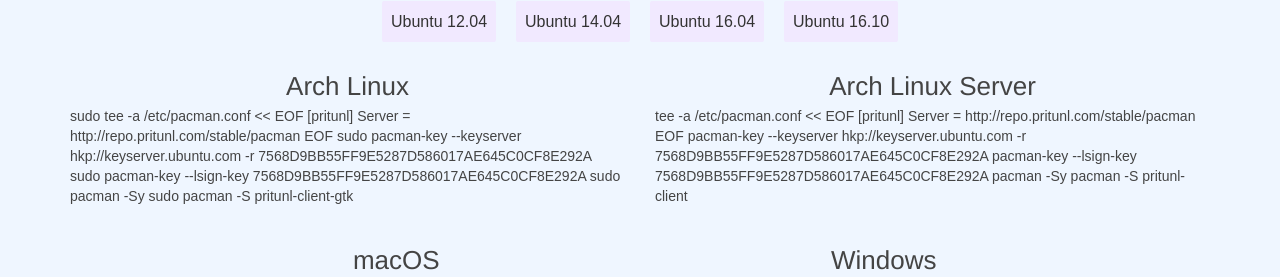
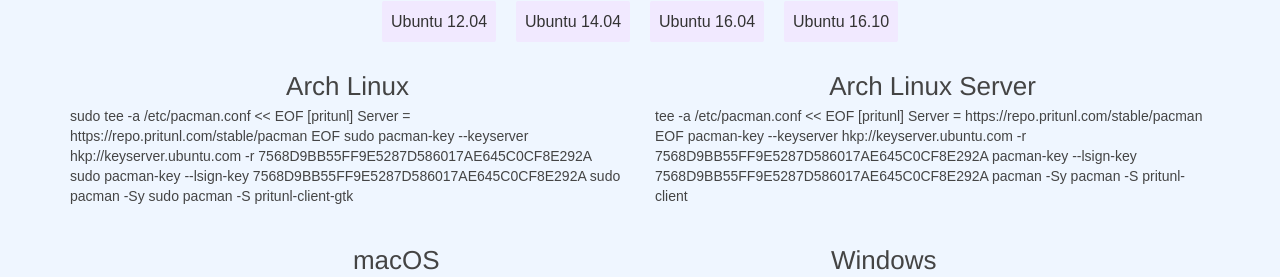
Before and after one commit to pritunl/client.pritunl.github.io, a Jekyll site: the page built from index.html, in a window 1280 px wide and 900 px high, scrolled down 2793 px. Shown: the part 350-627 px from the top of the window. Built offline with Jekyll 4.4.1, drawn with Linux system fonts in a browser that asks for light colours; nearby versions of some CDN libraries; some web fonts are replaced; comment, search, counter and statistics services are not loaded; some of the changed lines change nothing that is shown.

Commit message:
Update repo urls

```diff
--- a/index.html
+++ b/index.html
@@ -106,7 +106,7 @@
           <h3 class="title text-center">Arch Linux</h3>
           <div class="editor bash">sudo tee -a /etc/pacman.conf &lt;&lt; EOF
 [pritunl]
-Server = http://repo.pritunl.com/stable/pacman
+Server = https://repo.pritunl.com/stable/pacman
 EOF
 
 sudo pacman-key --keyserver hkp://keyserver.ubuntu.com -r 7568D9BB55FF9E5287D586017AE645C0CF8E292A
@@ -118,7 +118,7 @@
           <h3 class="title text-center">Arch Linux Server</h3>
           <div class="editor bash">tee -a /etc/pacman.conf &lt;&lt; EOF
 [pritunl]
-Server = http://repo.pritunl.com/stable/pacman
+Server = https://repo.pritunl.com/stable/pacman
 EOF
 
 pacman-key --keyserver hkp://keyserver.ubuntu.com -r 7568D9BB55FF9E5287D586017AE645C0CF8E292A
@@ -131,7 +131,7 @@
           <div class="editor bash">sudo tee -a /etc/yum.repos.d/pritunl.repo &lt;&lt; EOF
 [pritunl]
 name=Pritunl Stable Repository
-baseurl=http://repo.pritunl.com/stable/yum/centos/7/
+baseurl=https://repo.pritunl.com/stable/yum/centos/7/
 gpgcheck=1
 enabled=1
 EOF
@@ -145,7 +145,7 @@
           <div class="editor bash">sudo tee -a /etc/yum.repos.d/pritunl.repo &lt;&lt; EOF
 [pritunl]
 name=Pritunl Stable Repository
-baseurl=http://repo.pritunl.com/stable/yum/centos/7/
+baseurl=https://repo.pritunl.com/stable/yum/centos/7/
 gpgcheck=1
 enabled=1
 EOF
@@ -157,7 +157,7 @@
         <div class="item col-md-6 col-sm-12 col-xs-12 install-debian-jessie">
           <h3 class="title text-center">Debian</h3>
           <div class="editor bash">sudo tee -a /etc/apt/sources.list.d/pritunl.list &lt;&lt; EOF
-deb http://repo.pritunl.com/stable/apt jessie main
+deb https://repo.pritunl.com/stable/apt jessie main
 EOF
 
 sudo apt-key adv --keyserver hkp://keyserver.ubuntu.com --recv 7568D9BB55FF9E5287D586017AE645C0CF8E292A
@@ -167,7 +167,7 @@
         <div class="item col-md-6 col-sm-12 col-xs-12 install-debian-jessie">
           <h3 class="title text-center">Debian Server</h3>
           <div class="editor bash">sudo tee -a /etc/apt/sources.list.d/pritunl.list &lt;&lt; EOF
-deb http://repo.pritunl.com/stable/apt jessie main
+deb https://repo.pritunl.com/stable/apt jessie main
 EOF
 
 sudo apt-key adv --keyserver hkp://keyserver.ubuntu.com --recv 7568D9BB55FF9E5287D586017AE645C0CF8E292A
@@ -178,7 +178,7 @@
           <h3 class="title text-center">Antergos</h3>
           <div class="editor bash">sudo tee -a /etc/pacman.conf &lt;&lt; EOF
 [pritunl]
-Server = http://repo.pritunl.com/stable/pacman
+Server = https://repo.pritunl.com/stable/pacman
 EOF
 
 sudo pacman-key --keyserver hkp://keyserver.ubuntu.com -r 7568D9BB55FF9E5287D586017AE645C0CF8E292A
@@ -191,7 +191,7 @@
         <div class="item col-md-6 col-sm-12 col-xs-12 install-ubuntu-precise">
           <h3 class="title text-center">Ubuntu</h3>
           <div class="editor bash">sudo tee -a /etc/apt/sources.list.d/pritunl.list &lt;&lt; EOF
-deb http://repo.pritunl.com/stable/apt precise main
+deb https://repo.pritunl.com/stable/apt precise main
 EOF
 
 sudo apt-key adv --keyserver hkp://keyserver.ubuntu.com --recv 7568D9BB55FF9E5287D586017AE645C0CF8E292A
@@ -201,7 +201,7 @@
         <div class="item col-md-6 col-sm-12 col-xs-12 install-ubuntu-precise">
           <h3 class="title text-center">Ubuntu Server</h3>
           <div class="editor bash">sudo tee -a /etc/apt/sources.list.d/pritunl.list &lt;&lt; EOF
-deb http://repo.pritunl.com/stable/apt precise main
+deb https://repo.pritunl.com/stable/apt precise main
 EOF
 
 sudo apt-key adv --keyserver hkp://keyserver.ubuntu.com --recv 7568D9BB55FF9E5287D586017AE645C0CF8E292A
@@ -211,7 +211,7 @@
         <div class="item col-md-6 col-sm-12 col-xs-12 install-ubuntu-trusty">
           <h3 class="title text-center">Ubuntu</h3>
           <div class="editor bash">sudo tee -a /etc/apt/sources.list.d/pritunl.list &lt;&lt; EOF
-deb http://repo.pritunl.com/stable/apt trusty main
+deb https://repo.pritunl.com/stable/apt trusty main
 EOF
 
 sudo apt-key adv --keyserver hkp://keyserver.ubuntu.com --recv 7568D9BB55FF9E5287D586017AE645C0CF8E292A
@@ -221,7 +221,7 @@
         <div class="item col-md-6 col-sm-12 col-xs-12 install-ubuntu-trusty">
           <h3 class="title text-center">Ubuntu Server</h3>
           <div class="editor bash">sudo tee -a /etc/apt/sources.list.d/pritunl.list &lt;&lt; EOF
-deb http://repo.pritunl.com/stable/apt trusty main
+deb https://repo.pritunl.com/stable/apt trusty main
 EOF
 
 sudo apt-key adv --keyserver hkp://keyserver.ubuntu.com --recv 7568D9BB55FF9E5287D586017AE645C0CF8E292A
@@ -231,7 +231,7 @@
         <div class="item col-md-6 col-sm-12 col-xs-12 install-ubuntu-xenial">
           <h3 class="title text-center">Ubuntu</h3>
           <div class="editor bash">sudo tee -a /etc/apt/sources.list.d/pritunl.list &lt;&lt; EOF
-deb http://repo.pritunl.com/stable/apt xenial main
+deb https://repo.pritunl.com/stable/apt xenial main
 EOF
 
 sudo apt-key adv --keyserver hkp://keyserver.ubuntu.com --recv 7568D9BB55FF9E5287D586017AE645C0CF8E292A
@@ -241,7 +241,7 @@
         <div class="item col-md-6 col-sm-12 col-xs-12 install-ubuntu-xenial">
           <h3 class="title text-center">Ubuntu Server</h3>
           <div class="editor bash">sudo tee -a /etc/apt/sources.list.d/pritunl.list &lt;&lt; EOF
-deb http://repo.pritunl.com/stable/apt xenial main
+deb https://repo.pritunl.com/stable/apt xenial main
 EOF
 
 sudo apt-key adv --keyserver hkp://keyserver.ubuntu.com --recv 7568D9BB55FF9E5287D586017AE645C0CF8E292A
@@ -251,7 +251,7 @@
         <div class="item col-md-6 col-sm-12 col-xs-12 install-ubuntu-yakkety">
           <h3 class="title text-center">Ubuntu</h3>
           <div class="editor bash">sudo tee -a /etc/apt/sources.list.d/pritunl.list &lt;&lt; EOF
-deb http://repo.pritunl.com/stable/apt yakkety main
+deb https://repo.pritunl.com/stable/apt yakkety main
 EOF
 
 sudo apt-key adv --keyserver hkp://keyserver.ubuntu.com --recv 7568D9BB55FF9E5287D586017AE645C0CF8E292A
@@ -261,7 +261,7 @@
         <div class="item col-md-6 col-sm-12 col-xs-12 install-ubuntu-yakkety">
           <h3 class="title text-center">Ubuntu Server</h3>
           <div class="editor bash">sudo tee -a /etc/apt/sources.list.d/pritunl.list &lt;&lt; EOF
-deb http://repo.pritunl.com/stable/apt yakkety main
+deb https://repo.pritunl.com/stable/apt yakkety main
 EOF
 
 sudo apt-key adv --keyserver hkp://keyserver.ubuntu.com --recv 7568D9BB55FF9E5287D586017AE645C0CF8E292A
```
